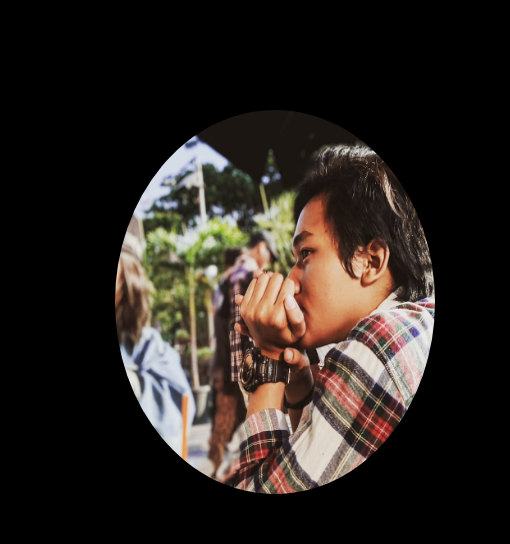
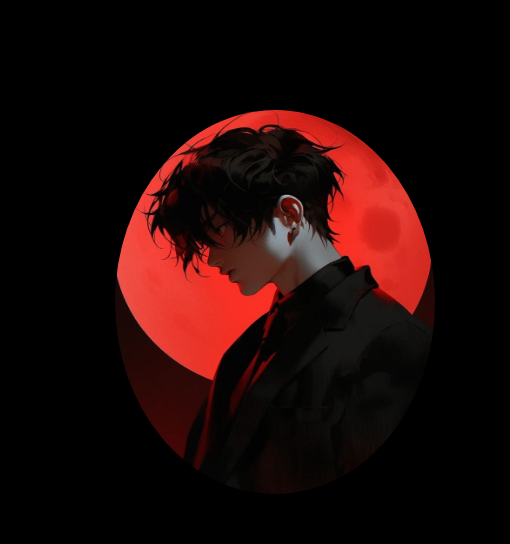
Before and after one commit to faril123/Website-Personal-Branding, a plain HTML site: page index.html in a window 1280 px wide. Shown: the part 97-641 px from the top of the page, 0-510 px from the left. Drawn offline with Linux system fonts and the light colour scheme.

Commit message:
Update index.html

```diff
--- a/index.html
+++ b/index.html
@@ -20,7 +20,7 @@
     </header>
     <section class="home">
         <div class="home-img">
-            <img src="1.jpg" alt="">
+            <img src="gambar-menu.jpg" alt="">
         </div>
         <div class="home-content">
             <h1>Hi, It's <span>Faril</span></h1>
```
